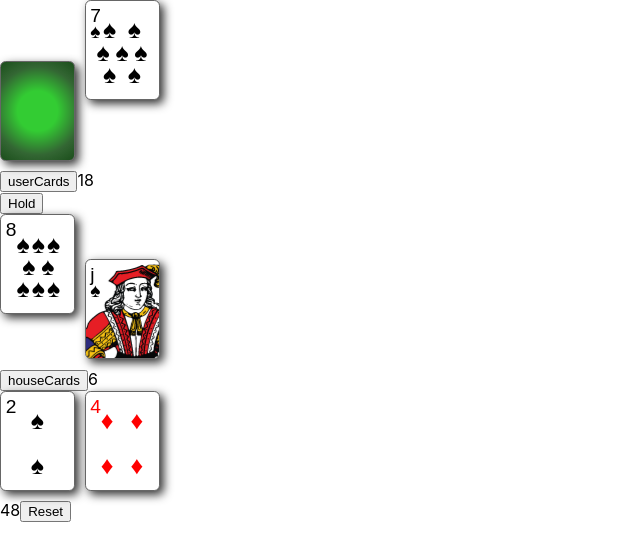
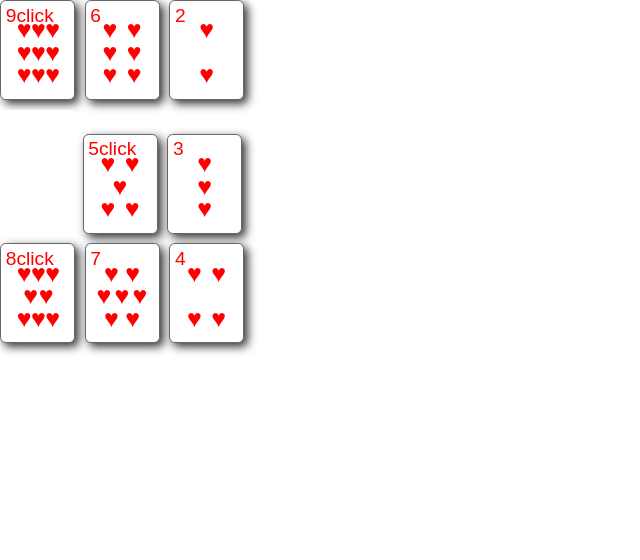
Before and after one commit to ErinZJ/programming-games, a React (Create React App) app: page / in a window 1280 px wide. Shown: the top 560 px of the page, without its empty margins (0-640 px from the left). Built offline with nearby package versions, Linux system fonts and the light colour scheme.

Commit message:
puzzle game

```diff
--- a/src/App.css
+++ b/src/App.css
@@ -19,7 +19,20 @@
   -webkit-box-shadow: .2em .2em .5em #333;
   box-shadow: .2em .2em .5em #333;
 }
+.playingCards .empty-card{
+  display: inline-block;
+  width: 3.3em;
+  height: 4.6em;
+  padding: .25em;
+  margin: 0 .5em .5em 0;
+  text-align: center;
+  font-size: 1.2em; /* @change: adjust this value to make bigger or smaller cards */
+  font-weight: normal;
+  font-family: Arial, sans-serif;
+  position: relative;
+  background-color: #fff;
 
+}
 .playingCards a.card {
   text-decoration: none;
 }
--- a/src/App.tsx
+++ b/src/App.tsx
@@ -1,19 +1,13 @@
 
 import './App.css';
 import { BlackJack } from './blackJack';
+import { PuzzleGame } from './blackJack/puzzle';
 
 function App() {
   return (
     <div className="App">
-      <div className="playingCards">
-        <div className="card back">*</div>
-        <div className="card rank-7 spades">
-    <span className="rank">7</span>
-    <span className="suit">&spades;</span>
-</div>
-      </div>
 
-      <BlackJack></BlackJack>
+    <PuzzleGame/>
     </div>
   );
 }
--- a/src/blackJack/blackJack.tsx
+++ b/src/blackJack/blackJack.tsx
@@ -7,8 +7,8 @@ import {
   suitesAndValues,
   suitsToUnicode,
 } from "./cardFunctions";
-import { Card } from "./cardInterfaces";
-const displayCard = (suit:string, rank:(string | number))=>{
+import { Card, Rank } from "./cardInterfaces";
+const displayCard = (suit:string, rank:Rank)=>{
  return <div className={`card rank-${rank} ${suit}`}>
            <span className="rank">{rank}</span>
            <span className="suit">{suitsToUnicode(suit,rank)}</span>
--- a/src/blackJack/cardFunctions.ts
+++ b/src/blackJack/cardFunctions.ts
@@ -1,5 +1,5 @@
-import {Card} from  "./cardInterfaces"
-export const getValueOfCard = (val: string | number): number => {
+import {Card, Rank, Suit} from  "./cardInterfaces"
+export const getValueOfCard = (val: Rank): number => {
     switch (val) {
       case "a":
         return 11;
@@ -12,8 +12,8 @@ export const getValueOfCard = (val: string | number): number => {
     }
   };
   export const individualSuites = (
-    suites: string[],
-    valuesOfSuites: (string | number)[]
+    suites: Suit[],
+    valuesOfSuites: Rank[]
   ): Card[] => {
     let mergedSuiteValues: Card[] = [];
     for (let index = 0; index < suites.length; index++) {
@@ -83,8 +83,8 @@ if (rank == "k" || rank == "q" || rank == "j" ){
 
 
 }
-  let suites = ["spades", "clubs", "diams", "hearts"];
-  const valuesOfSuites = [
+  let suites:Suit[] = ["spades", "clubs", "diams", "hearts"];
+  const valuesOfSuites:Rank[] = [
     "a",
     2,
     3,
--- a/src/blackJack/cardInterfaces.ts
+++ b/src/blackJack/cardInterfaces.ts
@@ -1,5 +1,7 @@
 export interface Card {
-    rank: (string | number);
+    rank: Rank;
     value: number;
-    suit: string;
+    suit: Suit;
   }
+  export type Rank = "a"|2|3|4|5|6|7|8|9|10|"j"|"q"|"k";
+  export type Suit = "hearts"|"spades"|"clubs"|"diams";
--- /dev/null
+++ b/src/blackJack/displayPuzzleCard.tsx
@@ -0,0 +1,56 @@
+import { suitsToUnicode } from "./cardFunctions";
+import { Rank, Suit } from "./cardInterfaces";
+
+export interface Point {
+  x: number;
+  y: number;
+}
+interface DisplayCardProps {
+  suit: Suit;
+  rank: Rank;
+  currentPoint: Point;
+  ace: Point;
+  clickableCards: Point[];
+  onSwap: (currentPoint: Point) => void;
+}
+export const DisplayCard = ({
+  suit,
+  rank,
+  currentPoint,
+  ace,
+  clickableCards,
+  onSwap,
+}: DisplayCardProps) => {
+
+let isClickable =  !!clickableCards.find(element=>
+    element.x == currentPoint.x
+    && element.y == currentPoint.y)
+
+//   let isClickable = false;
+//   for (let index = 0; index < clickableCards.length; index++) {
+//     const element = clickableCards[index];
+//     if (element.x == currentPoint.x && element.y == currentPoint.y) {
+//       isClickable = true;
+//     }
+//   }
+  const handleOnClick = () => {
+    if (isClickable) {
+      onSwap(currentPoint);
+    }
+  };
+  if (rank === "a"){
+      return <div className="empty-card" ></div>
+  }
+  return (
+    <div
+      className={`card rank-${rank} ${suit}`}
+      onClick={() => handleOnClick()}
+    >
+      <span className="rank">
+        {rank}
+        {isClickable ? "click" : ""}
+      </span>
+      <span className="suit">{suitsToUnicode(suit, rank)}</span>
+    </div>
+  );
+};
--- /dev/null
+++ b/src/blackJack/puzzle.tsx
@@ -0,0 +1,115 @@
+import { useEffect, useState } from "react";
+import { cardsDealt, suitsToUnicode } from "./cardFunctions";
+import { Card } from "./cardInterfaces";
+import { Point, DisplayCard } from "./displayPuzzleCard";
+
+let IntialpuzzlePieces: Card[] = [
+  { rank: "a", suit: "hearts", value: 1 },
+  { rank: 2, suit: "hearts", value: 2 },
+  { rank: 3, suit: "hearts", value: 3 },
+  { rank: 4, suit: "hearts", value: 4 },
+  { rank: 5, suit: "hearts", value: 5 },
+  { rank: 6, suit: "hearts", value: 6 },
+  { rank: 7, suit: "hearts", value: 7 },
+  { rank: 8, suit: "hearts", value: 8 },
+  { rank: 9, suit: "hearts", value: 9 },
+
+];
+
+export const buildPuzzle = (puzzlePieces: Card[]) => {
+  let row1: Card[] = [
+    cardsDealt(puzzlePieces),
+    cardsDealt(puzzlePieces),
+    cardsDealt(puzzlePieces),
+  ];
+  let row2: Card[] = [
+    cardsDealt(puzzlePieces),
+    cardsDealt(puzzlePieces),
+    cardsDealt(puzzlePieces),
+  ];
+  let row3: Card[] = [
+    cardsDealt(puzzlePieces),
+    cardsDealt(puzzlePieces),
+    cardsDealt(puzzlePieces),
+  ];
+  return [row1, row2,row3];
+};
+
+const findAce = (puzzlePieces: Card[][]) => {
+  for (let y = 0; y < puzzlePieces.length; y++) {
+    const rowOfCards = puzzlePieces[y];
+    const x = rowOfCards.findIndex(card =>card.rank === "a");
+    if (x !== -1)
+   {
+     return {y,x}
+    }
+    // for (let x = 0; x < rowOfCards.length; x++) {
+    //   const card = rowOfCards[x];
+    //   if (card.rank === "a") {
+    //     return { y, x };
+    //   }
+    // }
+  }
+  return { x: -100, y: -100 };
+};
+const clickableCards = (ace: Point) => {
+  let top: Point = { x: ace.x, y: ace.y - 1 };
+  let bottom: Point = { x: ace.x, y: ace.y + 1 };
+  let left: Point = { x: ace.x - 1, y: ace.y };
+  let right: Point = { x: ace.x + 1, y: ace.y };
+  return [top, bottom, left, right];
+};
+export const PuzzleGame = () => {
+  const [puzzlePieces, setPuzzlePieces] = useState<Card[][]>([]);
+  useEffect(() => {
+    handleReset();
+  }, []);
+  const handleReset = () => {
+    setPuzzlePieces(buildPuzzle(IntialpuzzlePieces));
+  };
+
+  const ace = findAce(puzzlePieces);
+  const handleSwap = (currentPoint:Point) => {
+   let tempCard = puzzlePieces[ace.y][ace.x]
+   puzzlePieces[ace.y][ace.x]= puzzlePieces[currentPoint.y][currentPoint.x]
+   puzzlePieces[currentPoint.y][currentPoint.x]= tempCard
+   setPuzzlePieces([...puzzlePieces]) //... creates a new object
+     };
+
+  const checkIsComplete=(puzzlePieces:Card[][]):Boolean=>{
+    let counter = 1
+    for (let y = 0; y < puzzlePieces.length; y++) {
+      const rowOfCards = puzzlePieces[y];
+      for (let x = 0; x < rowOfCards.length; x++) {
+        const card = rowOfCards[x];
+        if (card.value == counter){
+          counter++
+        }
+        else return false
+      }
+}
+return true
+  }
+const isComplete = checkIsComplete(puzzlePieces)
+  const clickPoints = clickableCards(ace);
+  return (
+    <div className="playingCards faceImages">
+      {puzzlePieces.map((row, y) => {
+        return (
+          <div>
+            {row.map((card, x) => (
+              <DisplayCard
+                suit={card.suit}
+                rank={card.rank}
+                currentPoint={{ x, y }}
+                ace={ace}
+                clickableCards={clickPoints}
+                onSwap={(currentPoint)=>handleSwap(currentPoint)}
+              />
+            ))}
+          </div>
+        );
+      })}{isComplete?"Completed":""}
+    </div>
+  );
+};
```
